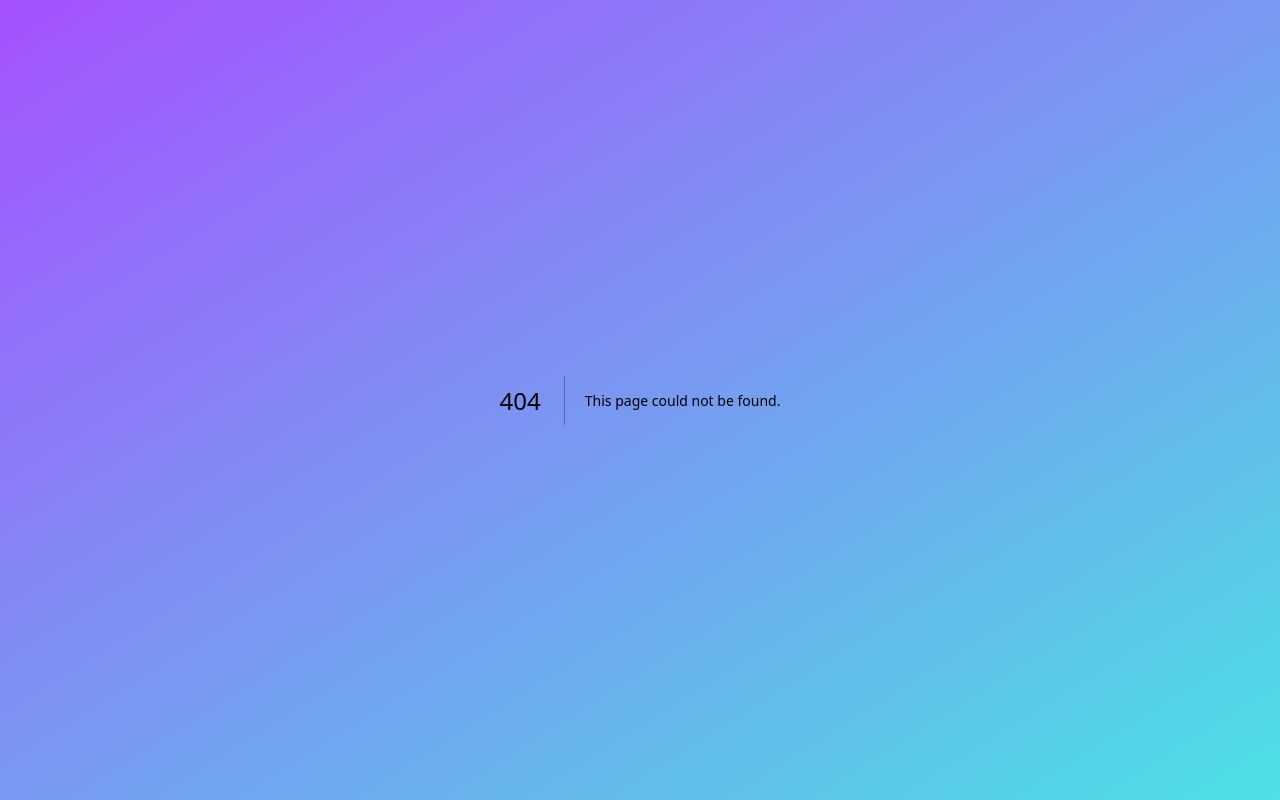
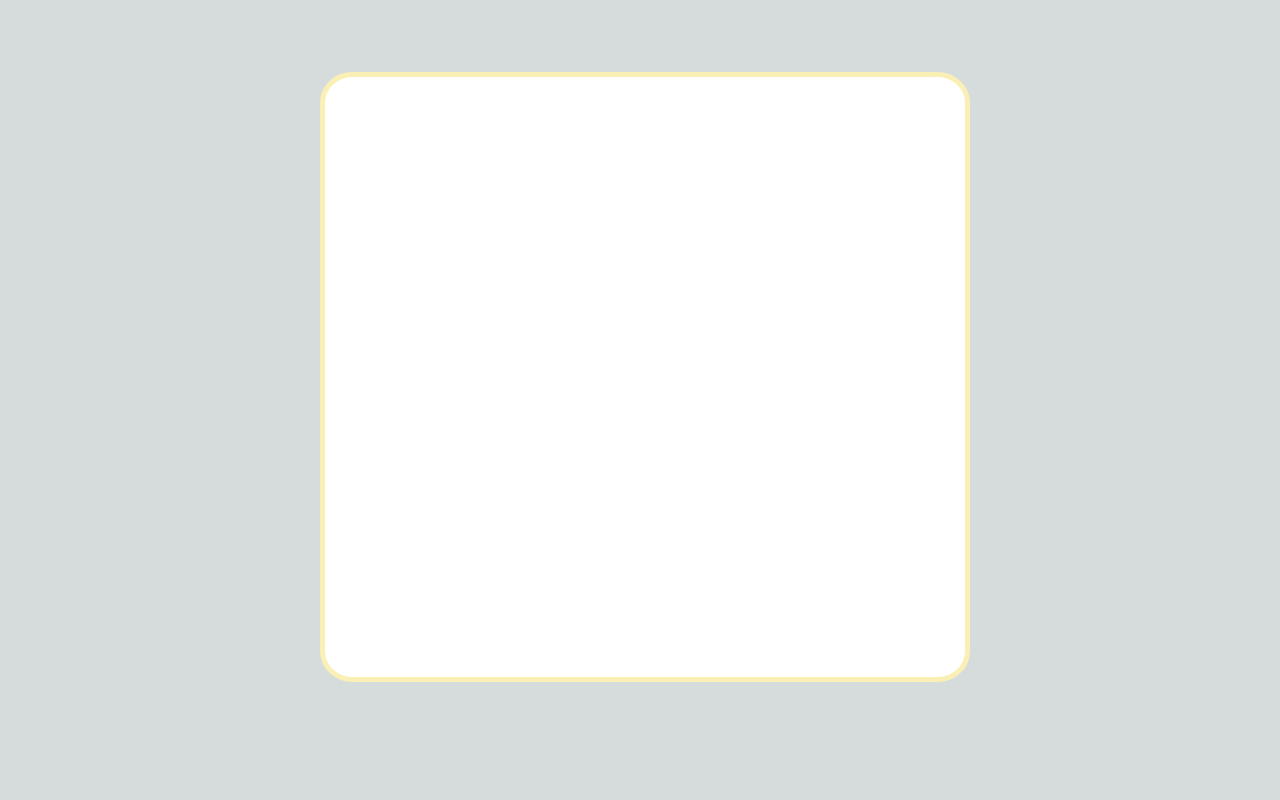
Before and after one commit to Hirotsune0214/Next_todo_typescript, a Next.js app: page /add in a window 1280 px wide. Before the commit this address had no page. Built offline with nearby package versions, Linux system fonts and the light colour scheme.

Commit message:
💄  Added

```diff
--- a/package.json
+++ b/package.json
@@ -12,6 +12,7 @@
     "@chakra-ui/react": "^2.7.0",
     "@emotion/react": "^11.11.1",
     "@emotion/styled": "^11.11.0",
+    "@mui/material": "^5.13.6",
     "@types/node": "20.2.5",
     "@types/react": "18.2.9",
     "@types/react-dom": "18.2.4",
--- a/pages/_app.tsx
+++ b/pages/_app.tsx
@@ -1,19 +1,15 @@
 import "@/styles/globals.css";
-import { Box, ChakraProvider } from "@chakra-ui/react";
 import type { AppProps } from "next/app";
 
 export default function App({ Component, pageProps }: AppProps) {
   return (
     <>
-      <ChakraProvider>
-        <Box
+      {/* <Box
           w="100%"
           h="100vh"
           bgImage="linear-gradient(to-br, #a551ff , #46e0e3f8)"
-        >
-          <Component {...pageProps} />
-        </Box>
-      </ChakraProvider>
+        > */}
+      <Component {...pageProps} />
     </>
   );
 }
--- /dev/null
+++ b/pages/add.tsx
@@ -0,0 +1,21 @@
+import * as React from "react";
+import Box from "@mui/material/Box";
+
+export default function Add() {
+  return (
+    <>
+      <Box
+        sx={{
+          width: 650,
+          height: 610,
+          backgroundColor: "#ffffff",
+          border: "solid 5px #faf0b6",
+          borderRadius: "5%",
+          position: "absolute",
+          left: "25%",
+          top: "9%",
+        }}
+      />
+    </>
+  );
+}
--- a/pages/index.tsx
+++ b/pages/index.tsx
@@ -14,7 +14,7 @@ export default function Home() {
         <link rel="icon" href="/favicon.ico" />
       </Head>
 
-      <h1>Hello world</h1>
+      <h1>Add_modal</h1>
     </>
   );
 }
```
Also changed, not shown: 1 other file (tests, documents, lock files or other folders).
